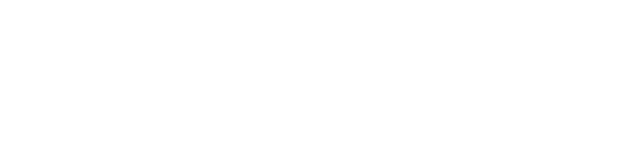
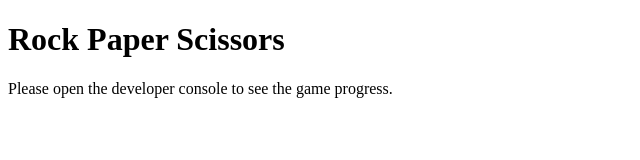
Before and after one commit to norkitorki/odin-project-rock-paper-scissors, a plain HTML site: page index.html in a window 1280 px wide. Shown: the whole page, without its empty margins (0-640 px from the left). Drawn offline with Linux system fonts and the light colour scheme.

Commit message:
Add simple instructions to index.html

```diff
--- a/index.html
+++ b/index.html
@@ -7,6 +7,9 @@
     <script src="script.js" defer></script>
   </head>
   <body>
+    <h1>Rock Paper Scissors</h1>
+
+    <p>Please open the developer console to see the game progress.</p>
 
   </body>
 </html>
```
